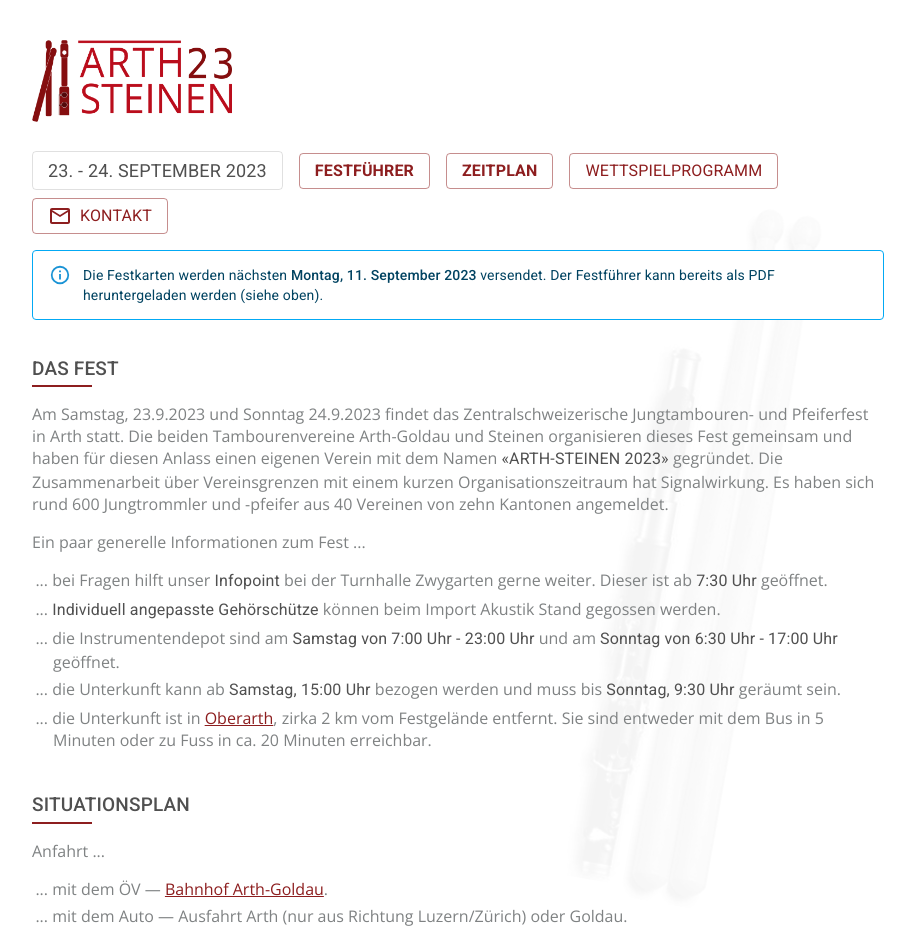
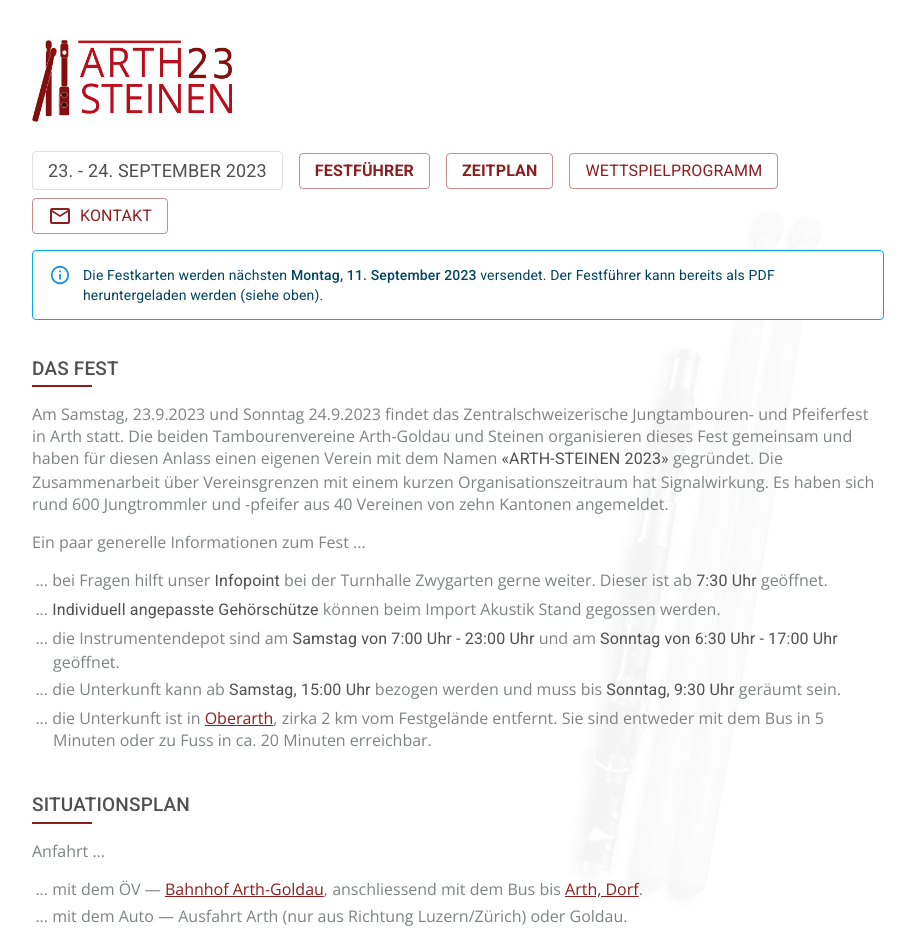
Before and after one commit to randombenj/arth-steinen-23, a React (Create React App) app: page / in a window 1280 px wide. Shown: the top 950 px of the page, without its empty margins (232-1147 px from the left). Built offline with nearby package versions, Linux system fonts and the light colour scheme.

Commit message:
Add hint for public transport

```diff
--- a/src/Locations.tsx
+++ b/src/Locations.tsx
@@ -27,7 +27,7 @@ export function LocationsLegend() {
         Anfahrt ...
 
         <List>
-          <li>... mit dem ÖV — <a href="https://www.sbb.ch/de/bahnhof-services/am-bahnhof/bahnhoefe/bahnhof.5004.arth-goldau.html" >Bahnhof Arth-Goldau</a>.</li>
+          <li>... mit dem ÖV — <a href="https://www.sbb.ch/de/bahnhof-services/am-bahnhof/bahnhoefe/bahnhof.5004.arth-goldau.html" target="_blank" rel="noreferrer" >Bahnhof Arth-Goldau</a>, anschliessend mit dem Bus bis <a href="https://goo.gl/maps/umRSw4tnSDwzgssM7" target="_blank" rel="noreferrer">Arth, Dorf</a>.</li>
           <li>... mit dem Auto — Ausfahrt Arth (nur aus Richtung Luzern/Zürich) oder Goldau.</li>
         </List>
 
```
